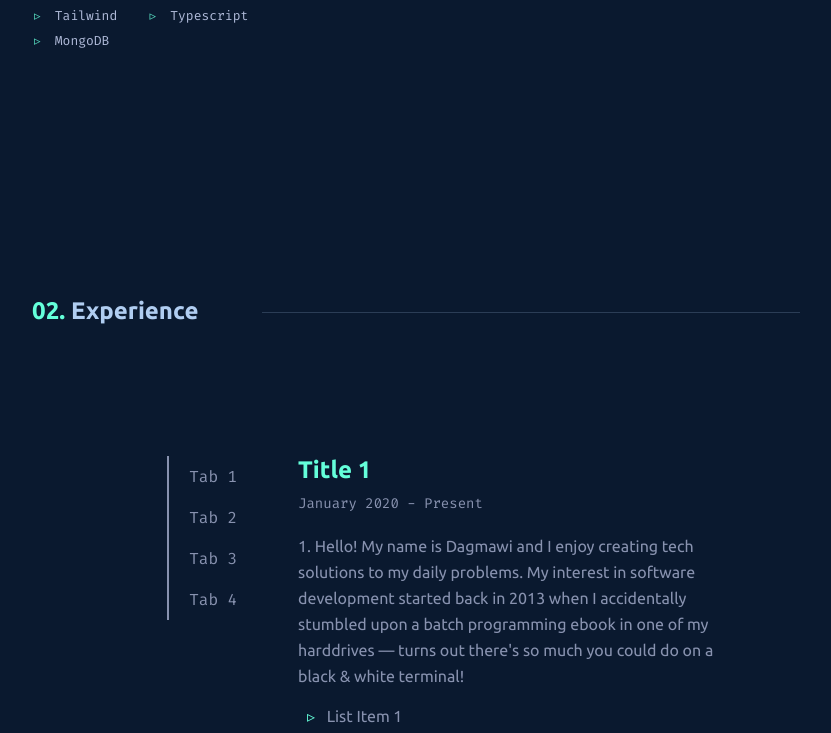
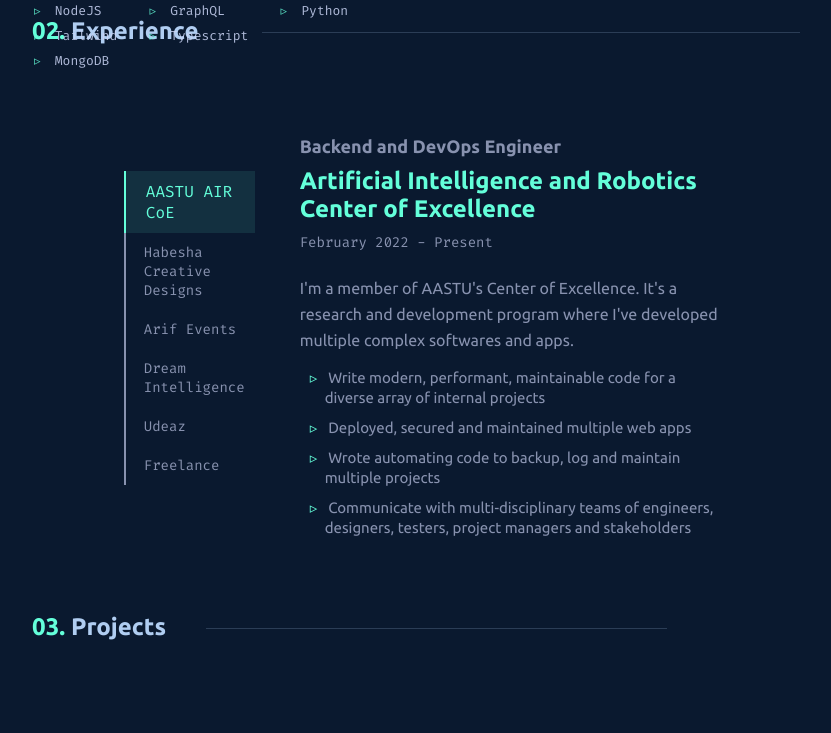
Before and after one commit to dagmawibabi/portfolio, a React (Create React App) app: page / in a window 1280 px wide. Shown: the part 1667-2400 px from the top of the page, without its empty margins (224-1055 px from the left). Built offline with nearby package versions, Linux system fonts and the light colour scheme.

Commit message:
updating experiences

```diff
--- a/src/App.css
+++ b/src/App.css
@@ -59,7 +59,7 @@
 }
 
 .sectionContainer {
-  height: 100vh;
+  height: 65vh;
   width: 60%;
   margin: auto auto;
   padding-top: 6%;
--- a/src/components/AboutMe.css
+++ b/src/components/AboutMe.css
@@ -5,7 +5,9 @@
 .aboutMeContent {
     width: 54%;
 }
-
+.someSpace {
+    margin-top: 20px;
+}
 .aboutMeContent p {
     font-size: 17px;
     line-height: 26px;
--- a/src/components/AboutMe.js
+++ b/src/components/AboutMe.js
@@ -7,6 +7,7 @@
                     <h2 id='aboutMe'  className='sectionTitle'> <span className='linkText'> 01. </span> About Me </h2>
                     <div className='horizontalLine'></div>
                 </div>
+                <div className='someSpace'>
                     <p>
                         Hello! My name is Dagmawi and I enjoy creating tech solutions to my daily problems. My interest in software development started back in 2013 when I accidentally stumbled upon a batch programming ebook in one of my harddrives — turns out there's so much you could do on a black & white terminal!
                     </p>
@@ -52,10 +53,11 @@
                             <li> Illustrator </li>
                         </ul>
                     </div>
+                </div>
 
             </div>
             <div className='myPhotoReveal'>
-                <div className='highlightBorder'> </div>
+                <div className='highlightBorder someSpace' > </div>
                 <img alt='myPhoto' className='myPhoto' src={require('../assets/me.png')}></img>
             </div>
         </div>
--- a/src/components/Experience.css
+++ b/src/components/Experience.css
@@ -1,7 +1,7 @@
 .tabsContainer {
     /* border: 1px solid red; */
-    width: 80%;
-    margin-left: 15%;
+    width: 82%;
+    margin-left: 10%;
     padding-top: 8%;
 }
 .tabs {
@@ -10,16 +10,16 @@
     /* border: 1px solid blue; */
 }
 .tabList {
-    width: 20%;
-    padding: 10px;
+    width: 25%;
+    padding: 5px;
     /* border: 1px solid blue; */
 }
 .eachTab {
     /* border: 1px solid blue; */
     border-left: 2px solid var(--text-grey-color);
     padding: 10px;
-    padding-left: 20px;
-    font-size: 16px;
+    padding-left: 18px;
+    font-size: 14px;
     font-family: var(--secondary-font);
 }
 
@@ -45,6 +45,8 @@
     width: 80%;
     /* border: 1px solid blue; */
     padding: 10px;
+    padding-left: 40px;
+    margin-top: -40px;
 }
 
 .tabTitle {
@@ -52,19 +54,20 @@
 }
 
 .tabDuration {
-    padding-bottom: 20px;
+    padding-bottom: 8px;
     font-size: 14px;
     font-family: var(--secondary-font);
 }
 .tabDescription {
     color: var(--text-grey-color);
     line-height: 26px;
+    padding-top: 15px;
 }
 
 .tabExpandedList {
     margin-top: 15px;
     margin-left: 25px;
-    line-height: 25px;
+    line-height: 20px;
 }
 
 .tabExpandedList ul {
@@ -83,3 +86,8 @@
     width: 1em;
     margin-left: -1em;
 }
+
+.tabExpandedList li {
+    font-size: 15px;
+    padding-bottom: 10px;
+}
--- a/src/components/Experience.js
+++ b/src/components/Experience.js
@@ -4,38 +4,83 @@
 export const Experience = () => {
     let tabs = [
         {
-            tab: 'Tab 1',
-            tabTitle: 'Title 1',
-            duration: 'January 2020 - Present',
-            details: "1. Hello! My name is Dagmawi and I enjoy creating tech solutions to my daily problems. My interest in software development started back in 2013 when I accidentally stumbled upon a batch programming ebook in one of my harddrives — turns out there's so much you could do on a black & white terminal!",
-            list: ['List Item 1', 'List Item 2', 'List Item 3', 'List Item 4']
+            tab: 'AASTU AIR CoE',
+            role: 'Backend and DevOps Engineer',
+            tabTitle: 'Artificial Intelligence and Robotics Center of Excellence',
+            duration: 'February 2022 - Present',
+            details: "I'm a member of AASTU's Center of Excellence. It's a research and development program where I've developed multiple complex softwares and apps.",
+            list: [
+                "Write modern, performant, maintainable code for a diverse array of internal projects",
+                "Deployed, secured and maintained multiple web apps",
+                "Wrote automating code to backup, log and maintain multiple projects",
+                "Communicate with multi-disciplinary teams of engineers, designers, testers, project managers and stakeholders",
+            ]
         },
         {
-            tab: 'Tab 2',
-            tabTitle: 'Title 2',
-            duration: 'January - March 2020',
-            details: "2. My name is Dagmawi and I enjoy creating tech solutions to my daily problems. My interest in software development started back in 2013 when I accidentally stumbled upon a batch programming ebook in one of my harddrives — turns out there's so much you could do on a black & white terminal!",
-            list: ['List Item 5', 'List Item 6', 'List Item 7', 'List Item 8']
+            tab: 'Habesha Creative Designs',
+            role: 'CTO and Fullstack Engineer',
+            tabTitle: 'Habesha Creative Designs',
+            duration: 'October 2020 - Present',
+            details: "I'm the CTO and fullstack engineer at an Ethiopian based design studio. I've set, managed and run the technical direction for multiple product developments.",
+            list: [
+                "Align technology-related decisions with the company's goals",
+                "Developed, implemented, managed and evaluated the company's technology resources",
+                "Communicate technology strategy to partners and investors",
+                "Built and deployed MVPs and tech solutions for clients and internal teams"
+            ]
         },
         {
-            tab: 'Tab 3',
-            tabTitle: 'Title 3',
-            duration: 'April - June 2020',
-            details: "3. I enjoy creating tech solutions to my daily problems. My interest in software development started back in 2013 when I accidentally stumbled upon a batch programming ebook in one of my harddrives — turns out there's so much you could do on a black & white terminal!",
-            list: ['List Item 9', 'List Item 8', 'List Item 7', 'List Item 6']
+            tab: 'Arif Events',
+            role: 'Intern',
+            tabTitle: 'Arif Events',
+            duration: 'July - September 2019',
+            details: "I've interned at this amazing event organizing and managing tech company that taught me so much about start up business running, event planning and project management.",
+            list: [
+                "Worked closely with developers and management team to develop and document smaller features on the company's website",
+                "Worked with the company's marketing team to create and manage event marketing campaigns",
+                "Worked closely with the CEO to learn about product branding and business management"
+            ]
         },
         {
-            tab: 'Tab 4',
-            tabTitle: 'Title 4',
-            duration: 'July - December 2020',
-            details: "4. My interest in software development started back in 2013 when I accidentally stumbled upon a batch programming ebook in one of my harddrives — turns out there's so much you could do on a black & white terminal!",
-            list: ['List Item 5', 'List Item 4', 'List Item 3', 'List Item 2']
+            tab: 'Dream Intelligence',
+            role: 'Founder and CEO',
+            tabTitle: 'Dream Intelligence',
+            duration: 'November 2018 - Present',
+            details: "3. I enjoy creating tech solutions to my daily problems. My interest in software development started back in 2013 when I accidentally stumbled upon a batch programming ebook in one of my harddrives — turns out there's so much you could do on a black & white terminal!",
+            list: [
+                'Developed and shipped highly interactive web applications',
+                'List Item 8',
+                'List Item 7',
+                'List Item 6'
+            ]
+        },
+        {
+            tab: 'Udeaz',
+            role: 'Co-Founder and CTO',
+            tabTitle: 'Udeaz',
+            duration: 'March - June 2020',
+            details: "I've co-founded and spearheaded a startup company that provides a platform for youth entrepreneurs to educate, incubate and launch their products and services to the world.",
+            list: [
+                'Developed and shipped highly interactive web applications',
+                'List Item 8',
+                'List Item 7',
+                'List Item 6'
+            ]
+        },
+        {
+            tab: 'Freelance',
+            role: 'Founder and CEO',
+            tabTitle: 'Dream Intelligence',
+            duration: 'November 2018 - Present',
+            details: "3. I enjoy creating tech solutions to my daily problems. My interest in software development started back in 2013 when I accidentally stumbled upon a batch programming ebook in one of my harddrives — turns out there's so much you could do on a black & white terminal!",
+            list: ['Developed and shipped highly interactive web applications', 'List Item 8', 'List Item 7', 'List Item 6']
         },
     ]
     const [curTabContent, setCurTab] = useState(0);
+
     function tabSwitcher(e){
         console.log(e.target.id);
-        setCurTab(e.target.id);
+        setCurTab(parseInt(e.target.id));
     }
     return (
         <div id='experience'>
@@ -47,14 +92,20 @@
                 <div className='tabsContainer'>
                     <div className='tabs'>
                         <div className='tabList'>
-                            <p className={curTabContent === '0' ? "selectedTab" : "eachTab"} id='0' onClick={(e) => tabSwitcher(e)}> Tab 1 </p>
-                            <p className={curTabContent === '1' ? "selectedTab" : "eachTab"} id='1' onClick={(e) => tabSwitcher(e)}> Tab 2 </p>
-                            <p className={curTabContent === '2' ? "selectedTab" : "eachTab"} id='2' onClick={(e) => tabSwitcher(e)}> Tab 3 </p>
-                            <p className={curTabContent === '3' ? "selectedTab" : "eachTab"} id='3' onClick={(e) => tabSwitcher(e)}> Tab 4 </p>
+                            {
+                                tabs.map((item, index) => {
+                                    return (
+                                        <p key={index} className={curTabContent === index ? "selectedTab" : "eachTab"} id={index} onClick={(e) => tabSwitcher(e)}> {item['tab']} </p>
+                                    )
+                                })
+                            }
                         </div>
                         <div className='tabExpanded'>
+                            {/* Role */}
+                            <h2 className='tabTitle' style={{fontSize: '18px'}}> {tabs[curTabContent]['role']}  </h2>
+
                             {/* Title */}
-                            <h2 className='linkText tabTitle'> {tabs[curTabContent]['tabTitle']}  </h2>
+                            <h2 className='linkText tabTitle'> {'' + tabs[curTabContent]['tabTitle']}  </h2>
 
                             {/* Duration */}
                             <p className='tabDuration'> {tabs[curTabContent]['duration']} </p>
--- a/src/components/Footer.css
+++ b/src/components/Footer.css
@@ -1,10 +1,11 @@
 .footerContainer {
     font-size: 14px;
-    padding: 20px 0px;
+    padding: 220px 0px 20px;
     text-align: center;
     /* display: flex;
     justify-content: space-between;
     margin: 0 50px; */
+
 }
 
 .footerContainer p {
@@ -75,5 +76,5 @@
 }
 
 .footerRemark p {
-    font-family: 'Fira Code', monospace;
+    font-family: var(--secondary-font);
 }
```
Also changed, not shown: 13 other files (tests, documents, lock files or other folders). Lines whose indentation alone changed are shown as unchanged.
